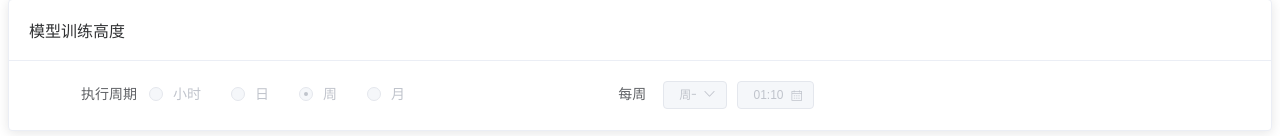
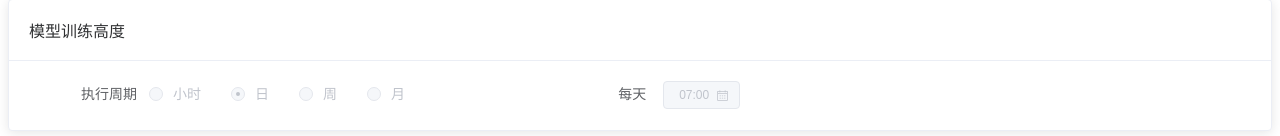
Before and after one commit to mangoDoraemon/abnormal-log-client, a Vue app: page /#/virtualMachine in a window 1280 px wide. Shown: the part 887-1023 px from the top of the page. Built offline with nearby package versions, Linux system fonts and the light colour scheme.

Commit message:
所有界面中最后一个参数“执行周期”的参数和值做了统一调整

```diff
--- a/src/views/analysis/index.vue
+++ b/src/views/analysis/index.vue
@@ -232,7 +232,7 @@
 
                   <el-col span="6">
                     <el-input
-                    placeholder="01:00"
+                    placeholder="07:00"
                     suffix-icon="el-icon-date"
                       disabled
                       style="
--- a/src/views/capacity/cap.vue
+++ b/src/views/capacity/cap.vue
@@ -358,7 +358,7 @@
                                       <el-col span="10">
                                           <el-input
                         suffix-icon="el-icon-date"
-                        placeholder="01:30"
+                        placeholder="05:00"
                         size="mini"
                         disabled
                         style="
--- a/src/views/complaint/index.vue
+++ b/src/views/complaint/index.vue
@@ -1,4 +1,4 @@
-<!--知识库管理-->
+<!--智能投诉分析-->
 <template>
 <div>
   <!-- 卡片一 -->
@@ -236,7 +236,7 @@
 
                   <el-col span="6">
                     <el-input
-                    placeholder="00:00"
+                    placeholder="07:00"
                     suffix-icon="el-icon-date"
                       disabled
                       style="
--- a/src/views/knowledge/index.vue
+++ b/src/views/knowledge/index.vue
@@ -228,7 +228,7 @@
 
                   <el-col span="6">
                     <el-input
-                    placeholder="00:00"
+                    placeholder="07:00"
                     suffix-icon="el-icon-date"
                       disabled
                       style="
--- a/src/views/logExcy/index.vue
+++ b/src/views/logExcy/index.vue
@@ -217,7 +217,7 @@
 
                   <el-col span="6">
                     <el-input
-                    placeholder="01:00"
+                    placeholder="07:00"
                     suffix-icon="el-icon-date"
                       disabled
                       style="
--- a/src/views/optimization/opt.vue
+++ b/src/views/optimization/opt.vue
@@ -356,7 +356,7 @@
                                       <el-col span="10">
                                           <el-input
                         suffix-icon="el-icon-date"
-                        placeholder="01:00"
+                        placeholder="07:00"
                         disabled
                         size="mini"
                         style="
--- a/src/views/resource/index.vue
+++ b/src/views/resource/index.vue
@@ -277,8 +277,8 @@
               <el-col :span="10">
                 <el-form-item label="执行周期:" label-width="100px">
                   <div>
-                   <el-radio v-model="radio" label="1" :disabled="true">小时</el-radio>
-                  <el-radio v-model="radio" label="2" :disabled="true">日</el-radio>
+                   <el-radio v-model="radio" label="2" :disabled="true">小时</el-radio>
+                  <el-radio v-model="radio" label="1" :disabled="true">日</el-radio>
                   <el-radio v-model="radio" label="3" :disabled="true">周</el-radio>
                   <el-radio v-model="radio" label="4" :disabled="true">月</el-radio>
                   </div>
@@ -286,23 +286,23 @@
               </el-col>
 
               <el-col :span="10">
-                <el-form-item label="每周">
+                <el-form-item label="每天">
                     <el-row :gutter="6">
                   <el-col span="6">
-                    <el-select v-model="value"  placeholder="周一" :disabled="true"  :style="{ width: '100%' }">
-                      <el-option
-                      placeholder="CPU配额"
-                        v-for="item in options"
-                        :key="item.value"
-                        :label="item.label"
-                        :value="item.value">
-                      </el-option>
-                    </el-select>
+<!--                    <el-select v-model="value"  placeholder="周一" :disabled="true"  :style="{ width: '100%' }">-->
+<!--                      <el-option-->
+<!--                      placeholder="CPU配额"-->
+<!--                        v-for="item in options"-->
+<!--                        :key="item.value"-->
+<!--                        :label="item.label"-->
+<!--                        :value="item.value">-->
+<!--                      </el-option>-->
+<!--                    </el-select>-->
                   </el-col>
                   <el-col class="line" :span="3">    </el-col>
                   <el-col span="6">
                     <el-input
-                    placeholder="02:30"
+                    placeholder="05:00"
                     suffix-icon="el-icon-date"
                       disabled
                       style="
--- a/src/views/robots/index.vue
+++ b/src/views/robots/index.vue
@@ -227,7 +227,7 @@
 
                   <el-col span="9">
                     <el-input
-                    placeholder="00:00"
+                    placeholder="07:00"
                     suffix-icon="el-icon-date"
                       disabled
                       style="
--- a/src/views/virtualMachine/index.vue
+++ b/src/views/virtualMachine/index.vue
@@ -304,29 +304,29 @@
               <el-col :span="10">
                 <el-form-item label="执行周期">
                      <el-radio disabled v-model="radio2" label="1">小时</el-radio>
-                  <el-radio disabled v-model="radio2" label="2">日</el-radio>
-                  <el-radio disabled v-model="radio2" label="3">周</el-radio>
+                  <el-radio disabled v-model="radio2" label="3">日</el-radio>
+                  <el-radio disabled v-model="radio2" label="2">周</el-radio>
                   <el-radio disabled v-model="radio2" label="4">月</el-radio>
                 </el-form-item>
               </el-col>
               <el-col :span="8">
-                <el-form-item label="每周">
+                <el-form-item label="每天">
                     <el-row :gutter="10">
                   <el-col span="6">
-                       <el-select
-                    disabled
-                    v-model="formData.week"
-                    placeholder="周一"
-                    :style="{ width: '100%' }"
-                  >
-                    <el-option
-                      v-for="item in objectOptions"
-                      :key="item.value"
-                      :label="item.label"
-                      :value="item.value"
-                    >
-                    </el-option>
-                  </el-select>
+<!--                       <el-select-->
+<!--                    disabled-->
+<!--                    v-model="formData.week"-->
+<!--                    placeholder=""-->
+<!--                    :style="{ width: '100%' }"-->
+<!--                  >-->
+<!--                    <el-option-->
+<!--                      v-for="item in objectOptions"-->
+<!--                      :key="item.value"-->
+<!--                      :label="item.label"-->
+<!--                      :value="item.value"-->
+<!--                    >-->
+<!--                    </el-option>-->
+<!--                  </el-select>-->
                   </el-col>
                   <el-col class="line" :span="1">    </el-col>
                   <el-col span="7">
@@ -366,7 +366,7 @@ export default {
         shuzhirRangEnd:'100',
         weikongshuju:'取前临近数据',
         tongbuyuanze:'取近一步同步结果',
-        time:'01:10',
+        time:'07:00',
         week:'周一',
         biaoming:"os",
         kuming:"zhyypt_hive_db",
```
